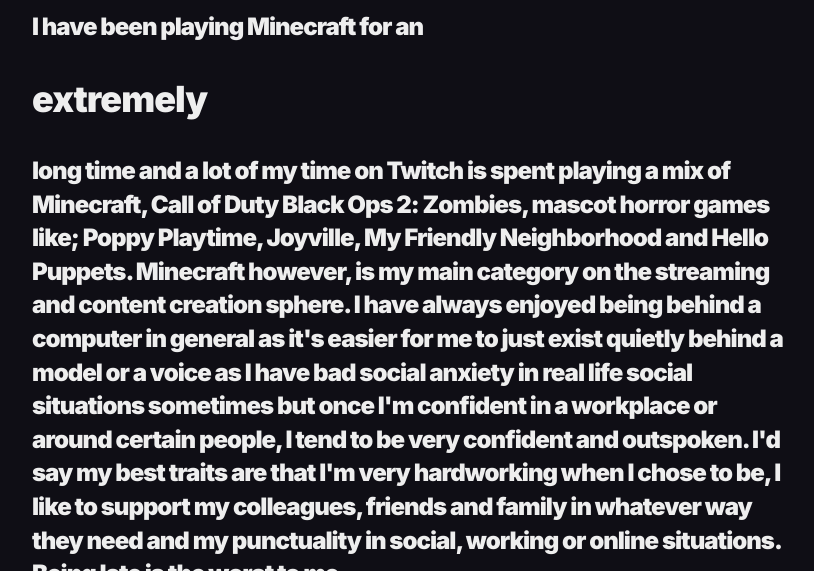
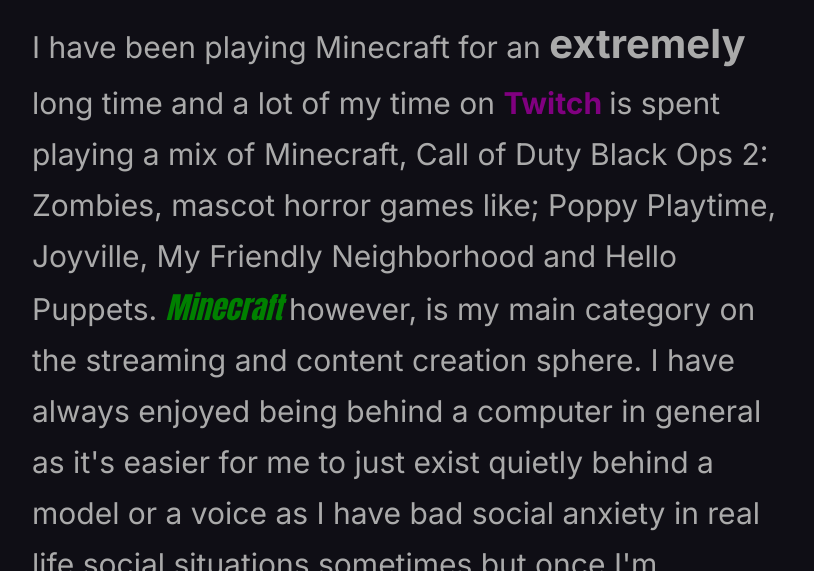
Before and after one commit to Momonorii/momonorii.github.io, a Jekyll site: the page built from _pages/about.md, in a window 1280 px wide and 1400 px high, scrolled down 1033 px, cut to the strip 175-746 px from the top of the window. Shown: the whole strip, without its empty margins (228-1042 px from the left). Built offline with Jekyll 4.4.1, drawn with Linux system fonts in a browser that asks for light colours; nearby versions of some CDN libraries; some of the changed text lies outside the part shown.

Commit message:
font, size and colour on about me page

```diff
--- a/_pages/about.md
+++ b/_pages/about.md
@@ -11,7 +11,7 @@
 ![Time to think]({{site.baseurl}}/images/maurmaur.png)
 *Art by Bobovita / [Momonorii Model 1.0](https://unsplash.com/)*
 
-<p><body><b><h3>I have been playing Minecraft for an</h3> <h1>extremely</h1> <h3>long time and a lot of my time on Twitch is spent playing a mix of Minecraft, Call of Duty Black Ops 2: Zombies, mascot horror games like; Poppy Playtime, Joyville, My Friendly Neighborhood and Hello Puppets. Minecraft however, is my main category on the streaming and content creation sphere.
+<p style="font-size:30px">I have been playing Minecraft for an <b style="font-size:40px"> extremely </b>long time and a lot of my time on <b style="color:purple">Twitch </b> is spent playing a mix of Minecraft, Call of Duty Black Ops 2: Zombies, mascot horror games like; Poppy Playtime, Joyville, My Friendly Neighborhood and Hello Puppets. <i style="font-family:'impact'"><i style="color:green"> Minecraft </i> </i> however, is my main category on the streaming and content creation sphere.
 
 I have always enjoyed being behind a computer in general as it's easier for me to just exist quietly behind a model or a voice as I have bad social anxiety in real life social situations sometimes but once I'm confident in a workplace or around certain people, I tend to be very confident and outspoken. I'd say my best traits are that I'm very hardworking when I chose to be, I like to support my colleagues, friends and family in whatever way they need and my punctuality in social, working or online situations. Being late is the worst to me.
 
```
